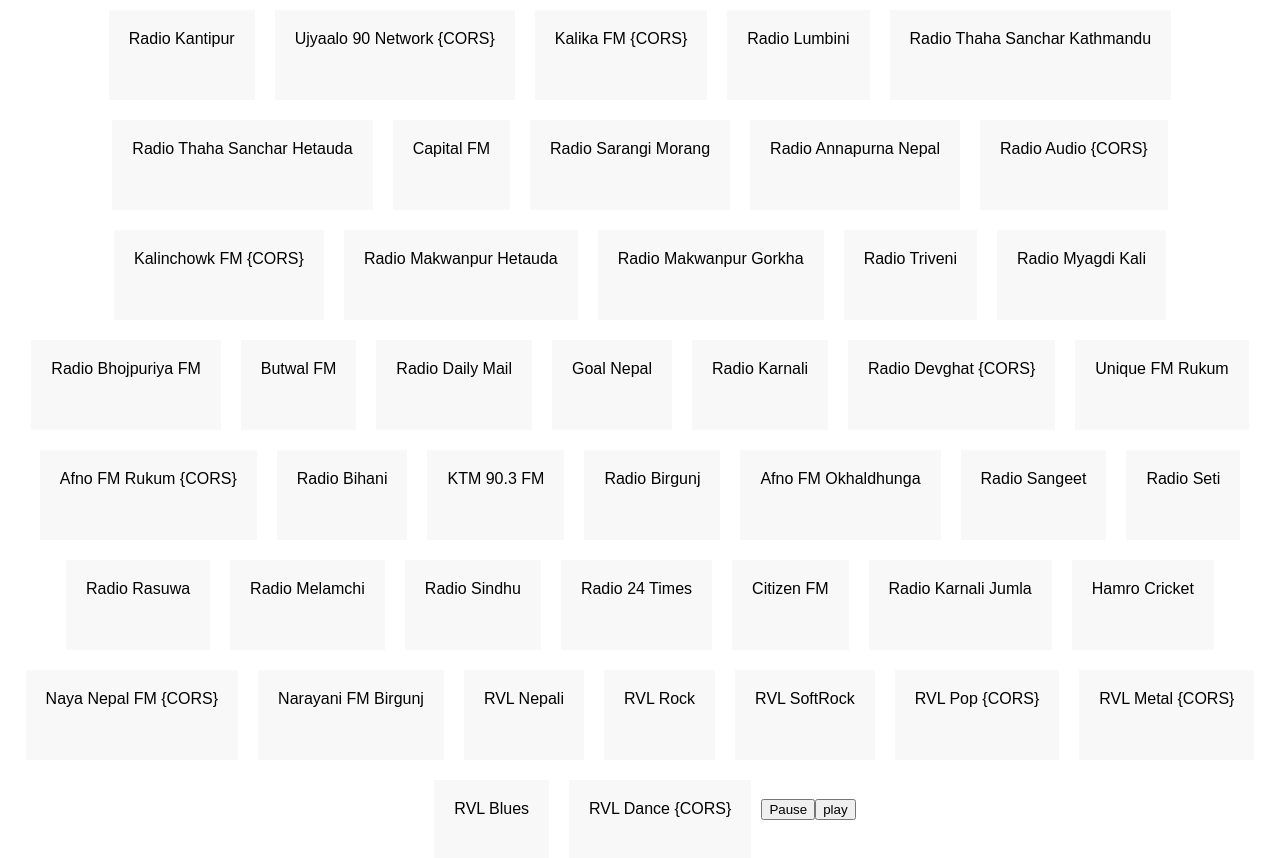
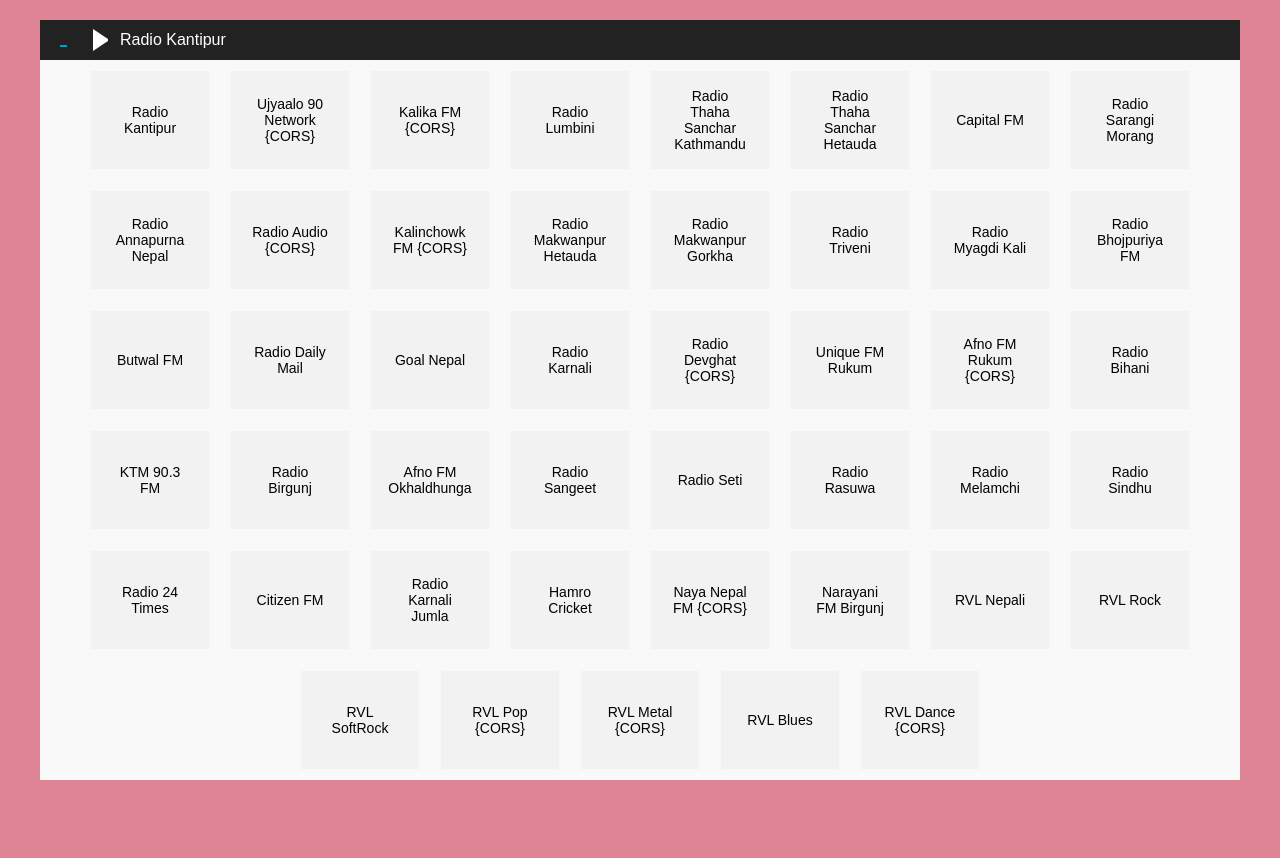
Before and after one commit to popupbits/react-nepali-fm, a React (Create React App) app: page / in a window 1280 px wide. Shown: the top 858 px of the page. After the commit the page ends 800 px from the top, so only its background shows below. Built offline with nearby package versions, Linux system fonts and the light colour scheme.

Commit message:
styling with basic style

```diff
--- a/src/App.css
+++ b/src/App.css
@@ -1,13 +1,69 @@
+body {
+  background: #c4183c88;
+  display: flex;
+  align-items: center;
+  justify-content: center;
+  width: 100%;
+  height: 100vh;
+}
 .App {
+  background-color: #f9f9f9;
   text-align: center;
+  max-width: 1200px;
+  margin: auto;
+  display: flex;
+  justify-content: center;
+  align-items: center;
+  flex-wrap: wrap;
+}
+
+.App-Bar {
+  width: 100%;
+  height: 40px;
+  background-color: #222;
+  color: #fff;
+  display: flex;
+  align-items: center;
+  padding-left: 20px;
+
 }
 
 .fm-item {
-  display: inline-block;
-  width: auto;
-  height: 50px;
-  background: #f8f8f8;
+  display: flex;
+  justify-content: center;
+  align-items: center;
+  box-sizing: border-box;
+  font-size: 14px;
+  width: 120px;
+  height: 100px;
+  background: #f2f2f2;
   padding: 20px;
   margin: 10px;
   cursor: pointer;
+  border: 1px solid #f8f8f8;
 }
+
+.fm-item:hover,.fm-item.selected {
+  border: 1px solid #c4183c;
+}
+
+button {
+  margin-left: 10px;
+  border: 0;
+  background: transparent;
+  box-sizing: border-box;
+  width: 0;
+  height: 20px;
+  border-color: transparent transparent transparent #fff;
+  transition: 100ms all ease;
+  cursor: pointer;
+  border-style: solid;
+  border-width: 10px 0 10px 15px;
+}
+button.paused {
+  border-style: double;
+  border-width: 0px 0 0px 15px;
+}
+button:hover {
+  border-color: transparent transparent transparent #c4183c;
+}
--- a/src/App.js
+++ b/src/App.js
@@ -6,7 +6,7 @@
 
 class App extends Component {
   state = {
-    url: 'http://kantipur-stream.softnep.com:7248/;stream.nsv&type=mp3',
+    selectedFm: FmData[0],
     playing: false
   }
 
@@ -23,13 +23,19 @@
   }
 
   _changeFM = async (fm) => {
-    await this.setState({url: fm.url});
+    await this.setState({selectedFm: fm});
     this._play();
   }
 
   render() {
     return (
       <div className="App">
+        <div className="App-Bar">
+          <img src={require('./assets/equalizer.gif')} />
+          {this.state.playing && <button className="paused" onClick={this._pause}></button>}
+          {!this.state.playing && <button onClick={this._play}></button>}
+          <span>{this.state.selectedFm.name}</span>
+        </div>
         {FmData.map(fm=>{
           return(
             <div onClick={()=>this._changeFM(fm)} className="fm-item" key={fm.name}>
@@ -38,12 +44,11 @@
           )
         })}
         <ReactAudioPlayer
-          src={this.state.url}
+          src={this.state.selectedFm.url}
           autoPlay={this.state.playing}
           ref={(c) => this.player = c}
         />
-        <button onClick={this._pause}>Pause</button>
-        <button onClick={this._play}>play</button>
+
       </div>
     );
   }
```
Also changed, not shown: src/assets/equalizer.gif (added).
